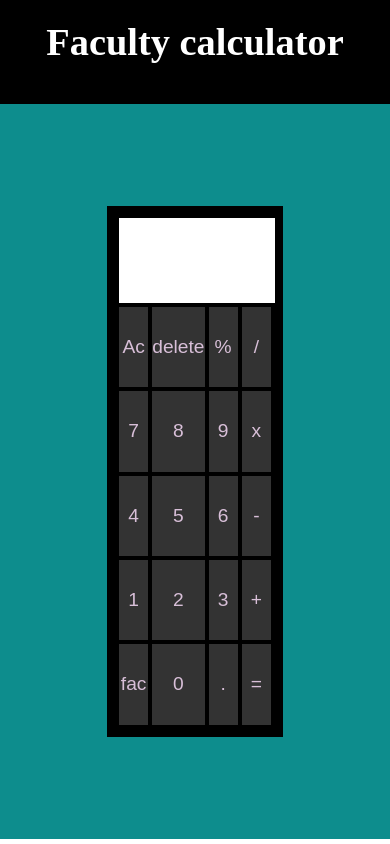
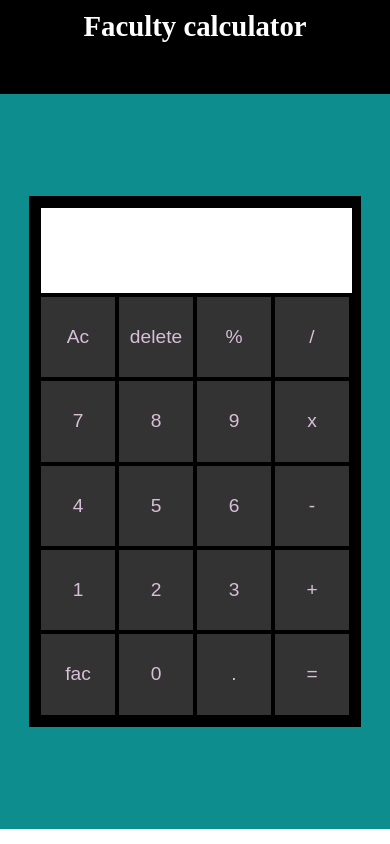
Before and after one commit to Knight00791/Faculty-Calculator, a plain HTML site: page index.html in a window 390 px wide. Drawn offline with Linux system fonts and the light colour scheme.

Commit message:
Update style.css
media queries updated

```diff
--- a/style.css
+++ b/style.css
@@ -60,3 +60,58 @@ input {
     text-align: right;
     border: 2px solid black;
 }
+
+
+
+@media (max-width: 600px) {
+    header {
+        font-size: 1.8rem;
+        padding-top: 10px;
+    }
+
+    .body {
+        height: 87vh;
+        display: flex;
+        justify-content: center;
+        align-items: center;
+        width: 100%;
+        background-color: rgb(13, 141, 141);
+    }
+
+    .calc {
+
+        width: 80%;
+        border: 10px black solid;
+        /* display: flex; */
+        /* flex-direction: column; */
+    }
+
+    .buttons-div {
+        display: flex;
+        justify-content: center;
+    }
+
+    .com-1,.com-2,.com-3,.com-4{
+        display: flex;
+        flex-direction: column;
+        width: 100%;
+        height: 100%;
+    }
+
+    button {
+        height: 10vh;
+        border: 2px solid black;
+        font-size: 1.2rem;
+        color: thistle;
+        background-color: #333;
+    }
+
+
+    input {
+        height: 10vh;
+        width: 99.8%;
+        font-size: 1.5rem;
+        text-align: right;
+        border: 2px solid black;
+    }
+}
```
